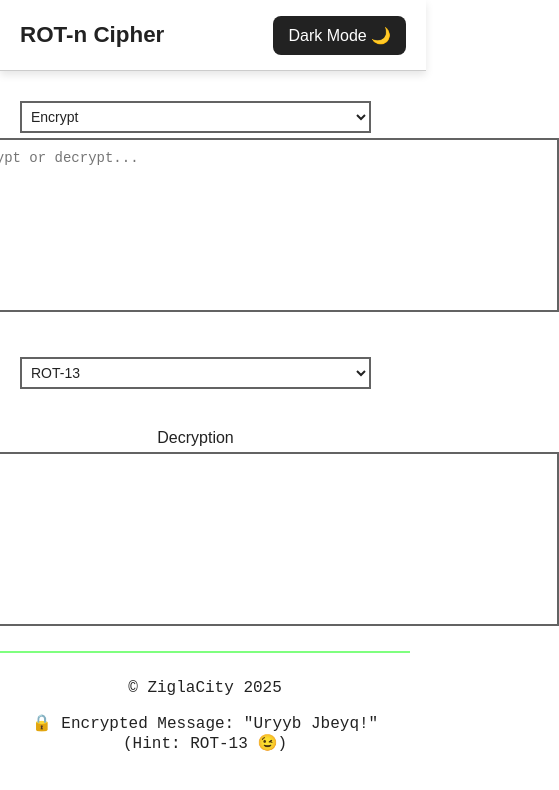
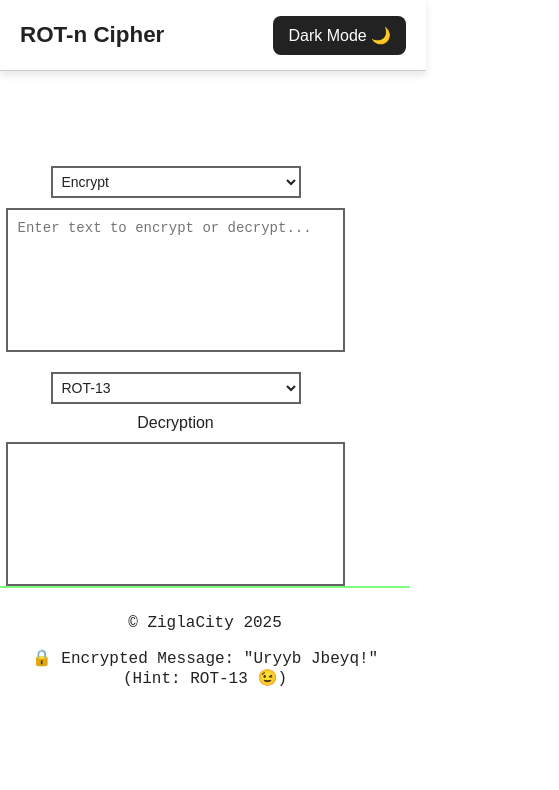
Before and after one commit to ZiglaCity/rot-n-cipher, a React (Vite) app: page / in a window 390 px wide. Shown: the top 790 px of the page, 559 px wide, since content can reach past the window. Built offline with nearby package versions, Linux system fonts and the light colour scheme.

Commit message:
Updated mobile view styling

```diff
--- a/src/styles/global.css
+++ b/src/styles/global.css
@@ -39,14 +39,16 @@ body {
     width: 90%;
     max-width: 900px;
     text-align: center;
-    padding: 20px;
+    padding: 15px;
+    margin-top: 10px;
 }
 
 .cyber-container textarea {
     width: 200%;
     height: 150px;
+    max-width: 500px;
     padding: 10px;
-    margin: 5px;
+    margin-top: 10px;
     font-size: 14px;
     background: var(--bg-color);
     color: var(--text-color);
@@ -58,6 +60,7 @@ body {
 
 .cyber-container select {
     width: 100%;
+    max-width: 250px;
     padding: 5px;
     font-size: 14px;
     background: var(--bg-color);
@@ -78,3 +81,21 @@ body {
 .cyber-container textarea:hover {
     opacity: 0.9;
 }
+
+@media (max-width: 768px) {
+    .cyber-container {
+        padding: 0px;
+    }
+    .cyber-container select {
+        margin-top: 10px;
+    }
+    .cyber-container textarea {
+        max-width: 90%;
+        height: 120px;
+        font-size: 14px;
+    }
+    body {
+        overflow-y: hidden;
+    }
+
+}
```
